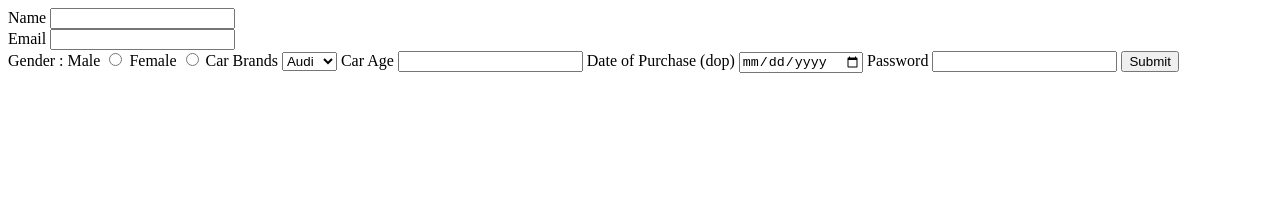
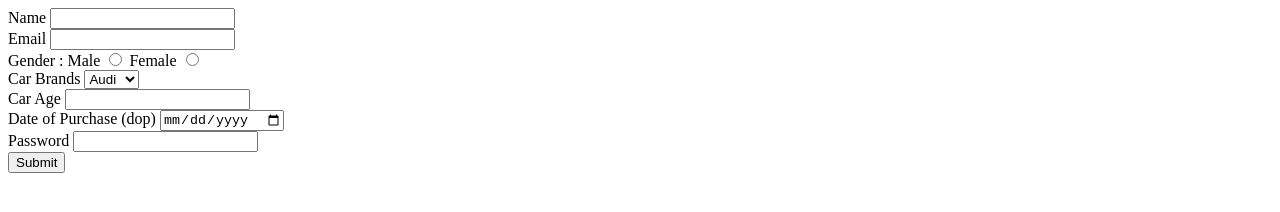
Before and after one commit to acciojob/car-insurance-form-amitphalwadiya09, a website: page main.html in a window 1280 px wide. Drawn offline with Linux system fonts and the light colour scheme.

Commit message:
created a submission

```diff
--- a/main.html
+++ b/main.html
@@ -21,23 +21,23 @@
 	<label for="male">Male</label>
 	<input type="radio" id="male" value="male" name="gender">
 	<label for="female">Female</label>
-	<input type="radio" id="female" value="female" name="gender">
+	<input type="radio" id="female" value="female" name="gender"><br>
 
 	<label for="cars">Car Brands</label>
 	<select id="cars" name="cars">
 		<option value="Audi">Audi</option>
 		<option value="TATA">Tata</option>
 		<option value="BMW">BMW</option>
-	</select>
+	</select><br>
 
 	<label for="carage">Car Age</label>
-	<input type="number" id="carage" required >
+	<input type="number" id="carage" required ><br>
 
 	<label for="dop">Date of Purchase (dop)</label>
-	<input type="date" id="dop" name="dop" required>
+	<input type="date" id="dop" name="dop" required><br>
 
 	<label for="password">Password</label>
-	<input type="password" id="password" required>
+	<input type="password" id="password" required><br>
 
 	<button type="submit">Submit</button>
 </form>
```
